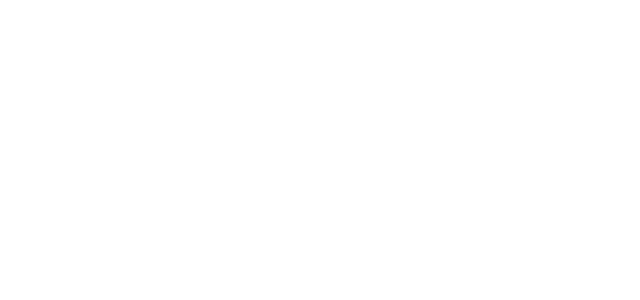
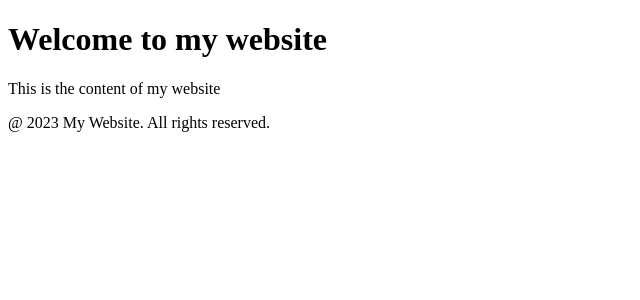
Before and after one commit to acciojob/page-layout-Pr75502, a React app: page / in a window 1280 px wide. Shown: the top 300 px of the page, without its empty margins (0-640 px from the left). Built offline with nearby package versions, Linux system fonts and the light colour scheme.

Commit message:
commit 1

```diff
--- a/src/components/App.js
+++ b/src/components/App.js
@@ -5,7 +5,11 @@
 const App = () => {
   return (
     <div>
-        {/* Do not remove the main div */}
+      <header>
+        <h1>Welcome to my website</h1>
+      </header>
+      <p>This is the content of my website</p>
+      <footer><p>@ 2023 My Website. All rights reserved.</p></footer>
     </div>
   )
 }
```
